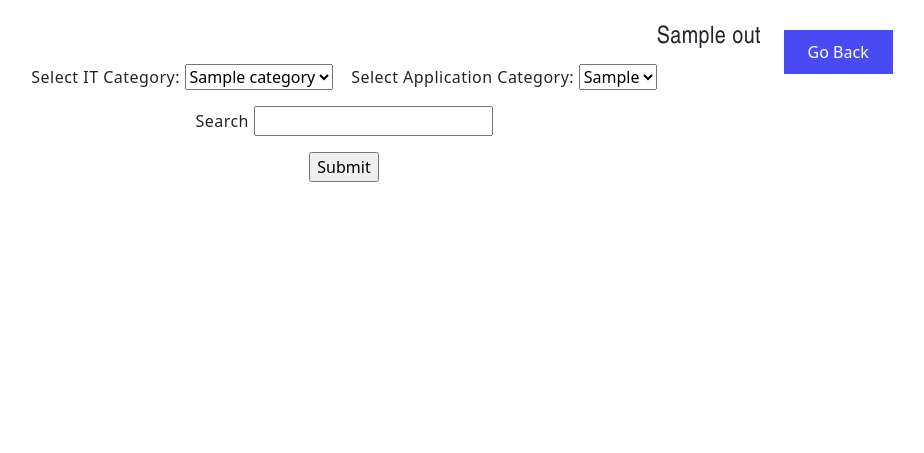
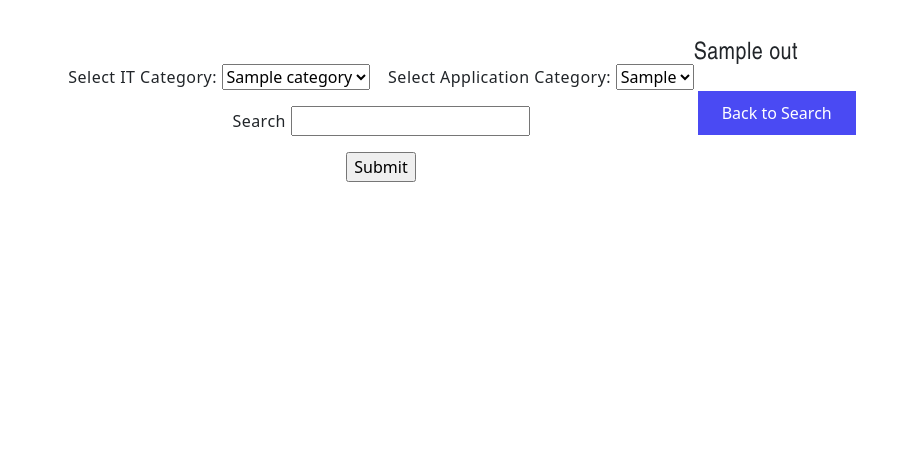
Before and after one commit to Giuliano99/HTI, a Flask app: template templates/request_confirmation.html in a window 1280 px wide. Shown: the part 79-532 px from the top of the page, without its empty margins (176-1100 px from the left). Run offline with Flask 2, Linux system fonts and the light colour scheme; the template is opened without the code that fills it: most values are stand-ins (such as "Sample title", 1, 10 or a date in 2020); parts of the project's set-up code (start-up, migrations or seed data) failed here and were passed over; some libraries are stand-ins or nearby versions.

Commit message:
improved buttons and output.xls

```diff
--- a/main.py
+++ b/main.py
@@ -101,10 +101,7 @@ def home():  # put application's code here
                                 row_data=list(df.values.tolist()), picture_column="Picture",
                                 description_column="Description", name_column="Name", zip=zip)
     except:
-        return render_template("searchbar.html", categories=categories, ApplicationCategory=ApplicationCategory,
-                                column_names=df.columns.values,
-                                row_data=list(df.values.tolist()), picture_column="Picture",
-                                description_column="Description", name_column="Name", zip=zip)
+        return render_template('searchfail.html', categories=categories, ApplicationCategory=ApplicationCategory)
 
 def msearch(keyword, dataframe):
     search_result = search.search(keyword, dataframe)
--- a/static/libraries/css/main1.css
+++ b/static/libraries/css/main1.css
@@ -109,6 +109,17 @@ html, body {
 .button1:hover {
     background-color: #ffffff;
     color: #4a4af3;
+}
+
+.button2 {
+    background-color: #4a4af3;
+    color: #ffffff;
+    border: 2px solid #ffffff;
+}
+
+.button2:hover {
+    background-color: #047e15;
+    color: #ffffff;
 }
 
 body {
--- a/templates/order_confirmation.html
+++ b/templates/order_confirmation.html
@@ -9,13 +9,13 @@
 
         <div class="page-section" align="center">
             <form action="mail" method="post">
-                <button type="submit" value="{{ software }}" , name="software_name">
+                <button type="submit" class="button button2" value="{{ software }}" , name="software_name">
                     Yes
                 </button>
             </form>
             &nbsp;&nbsp;
             <form action="redirect" method="post">
-                <button type="submit">
+                <button class="button button2" type="submit">
                     No, back to Search
                 </button>
 
--- a/templates/request_confirmation.html
+++ b/templates/request_confirmation.html
@@ -1,13 +1,16 @@
 {% extends "base.html" %}
 
 {% block content %}
-    <body>
-    <p><h4>{{ out }}</h4></p>
-    &nbsp;&nbsp;&nbsp;&nbsp;
-    <form action="redirect" method="post">
-        <p><input class="button button1" type="submit" value="Go Back"/></p>
-    </form>
+    <ndiv>
+        <body>
+        <p><h4>{{ out }}</h4></p>
+        <div class="page-section" align="center">
+            <form action="redirect" method="post">
+                <p><input class="button button2" type="submit" value="Back to Search"/></p>
+            </form>
+        </div>
+        </body>
 
-    </body>
+    </ndiv>
     </html>
 {% endblock %}
--- a/templates/results2.0.html
+++ b/templates/results2.0.html
@@ -1,5 +1,4 @@
 {% extends "base.html" %}
-
         {% block content %}
         <!--CARD-->
         <div class="container">
--- a/templates/resultsAll.html
+++ b/templates/resultsAll.html
@@ -54,7 +54,7 @@
             {% if col == name_column %}
             <td>
             <form action="confirmation" method="post">
-                <button type="submit" value="{{ row_ }}", name="software_name">
+                <button type="submit" class="button button2" value="{{ row_ }}", name="software_name">
                     {{ row_ }}
                 </button>
             </form>
```
Also changed, not shown: 1 other file.
